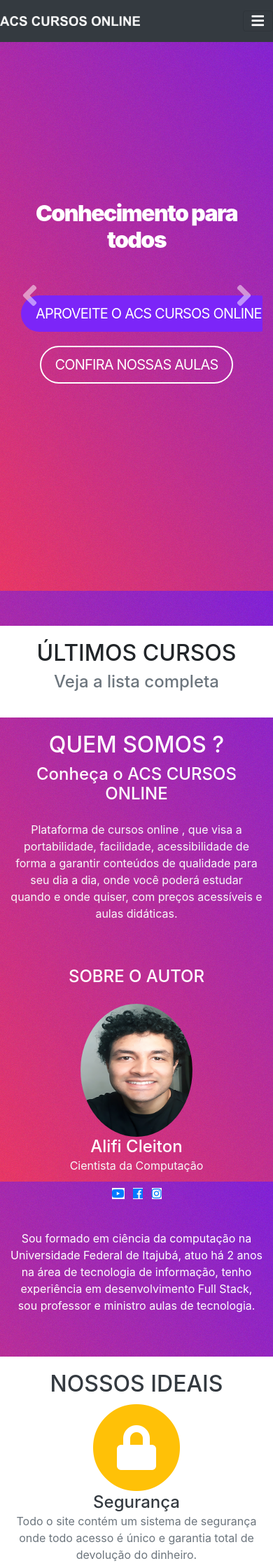
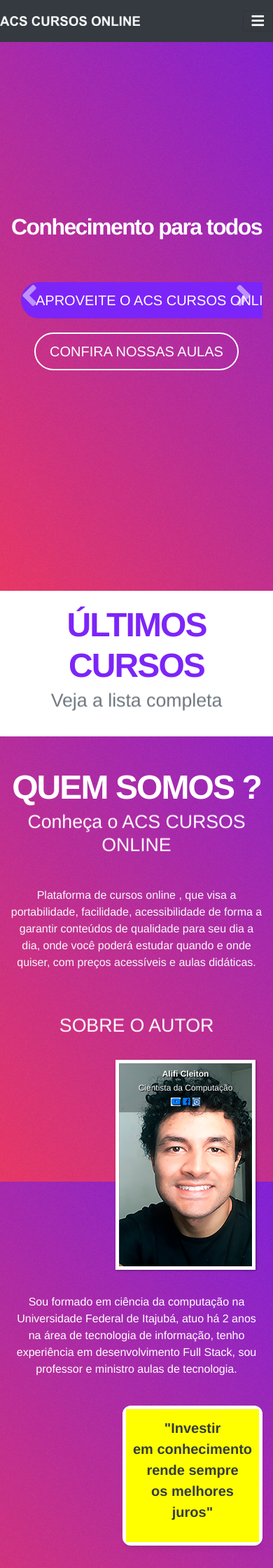
Before and after one commit to alificleiton/acs_cursos_online, a PHP site: page /ACS/ in a window 390 px wide. Shown: the top 2240 px of the page at 70% size. Run offline with PHP 8.4, Linux system fonts and the light colour scheme; data that the repository does not hold is empty; some libraries are stand-ins or nearby versions.

Commit message:
Finalizando layout no index

```diff
--- a/cabecalho.php
+++ b/cabecalho.php
@@ -41,10 +41,12 @@
            </button>
 
            <div class="collapse navbar-collapse" id="nav-principal">
-              <form class="form-inline ml-5 my-2 my-lg-0">
-                <input class="form-control ml-2 mr-sm-2" name="txtpesquisarCursos" type="search" placeholder="Pesquisar" aria-label="Pesquisar"><button class="btn btn-outline-light my-2 my-sm-0 botao-buscar" name="buttonPesquisar" type="submit">
+
+
+              <form class="form-inline ml-auto">
+                <input class="form-control mr-sm-2" type="search" placeholder="Search" aria-label="Search">
+                <button class="btn btn-outline-light my-2 my-sm-0 botao-buscar" name="buttonPesquisar" type="submit">
                 <i class="fas fa-search lupa-buscar"></i></button>
-
               </form>
               <ul class="navbar-nav ml-auto">
 
@@ -52,7 +54,7 @@
                     <a href="index.php#home" class="nav-link">HOME</a>
                   </li>
                   <li class="nav-item">
-                    <a href="index.php#servicos" class="nav-link">QUEM SOMOS</a>
+                    <a href="index.php#recursos" class="nav-link">QUEM SOMOS</a>
                   </li>
                   <li class="nav-item">
                     <a href="cursos.php" class="nav-link " >CURSOS</a>
@@ -82,7 +84,6 @@
                    <? } ?>
 
 
-                  ?>
 
 
 
--- a/css/estilo.css
+++ b/css/estilo.css
@@ -1,3 +1,4 @@
+
 
 html, body, #home{
 	height: 100%;
@@ -6,7 +7,8 @@
 body{
 	background: url(../imagens/ruido.png),
 				linear-gradient(50deg, #ff4169, #7c26f8)
-
+				fixed;
+				font-family: Helvetica, Arial, sans-serif;
 }
 
 nav.navbar-transparente{
@@ -63,18 +65,72 @@
 	background: white;
 }
 
-#servicos{
-	background: white;
-}
-
 #recursos{
 	color: white;
 }
 
-#increvase{
-	background: white;
-	color:black;
+
+#servicos .section-heading{
+	color: #7c25f8;
 }
+
+
+
+
+@import url('https://font.googleapis.com/css?family=Poppins:400,500,600,700&display=swap');
+
+#recursos .card{
+	position:relative;
+	transform-style: preserve-3d;
+	background: #3bc2ff;
+	border: 5px solid #ffffff;
+}
+
+#recursos .card .face{
+	position: absolute;
+	top: 0;
+	left: 0;
+	width: 100%;
+	height: 100%;
+	transform-style: preserve-3d;
+	display: flex;
+	justify-content: center;
+	align-items: center;
+	transition: 2s ease-in-out;
+	backface-visibility: hidden;
+	transform: perspective(500px) rotateY(0deg);
+}
+
+
+#recursos .card .face.front{
+	background-color: #ff0;
+}
+
+#recursos .card:hover .face.front{
+	transform: perspective(500px) rotateY(180deg);
+
+}
+
+#recursos .card .face.back{
+	background-color: #3bc2ff;
+	color: #fff !important;
+	transform: perspective(500px) rotateY(180deg);
+}
+
+#recursos .card:hover .face.back{
+	transform: perspective(500px) rotateY(360deg);
+
+}
+
+
+#recursos .card .face h2,h4{
+	text-transform: uppercase;
+	transform: perspective(500px) translateZ(50px);
+}
+
+
+
+
 
 .caixa{
 	padding-top:20px;
@@ -85,9 +141,44 @@
 	color: #9bf0e1;
 }
 
-#recursos h2,h4{
+#recursos h2{
 	color: white;
 }
+
+#recursos ul#album-fotos{
+	list-style: none;
+}
+
+#recursos ul#album-fotos li{
+	float:right;
+	width:200px;
+	height: 300px;
+	margin:10px;
+	border: 5px solid #ffffff;
+	background-color: #ffffff;
+	box-shadow: 1px 1px 3px rgba(0,0,0,.4);
+	-webkit-transition: all .4s ease-in;
+}
+
+#recursos ul#album-fotos li:hover{
+	-webkit-transform: scale(1.2);
+}
+
+#recursos ul#album-fotos li#foto01{
+	background: url('../imagens/eumesmo4.png') no-repeat;
+}
+
+
+
+#recursos ul#album-fotos li span p{
+	opacity: 1;
+	text-shadow: 1px 1px 1px #000000;
+	background-color: rgba(0,0,0,.3);
+	font-size: 9pt;
+	line-height: 20px;
+	padding: 5px;
+}
+
 
 .albuns{
 	padding: 10px 0;
@@ -132,14 +223,24 @@
 	margin: 0 5px;
 }
 
-#home, h1{
+h1{
 	font-weight: 900;
 	letter-spacing: -0.05em;
 	margin-bottom: 50px;
 	color: white;
 }
 
+h2{
+	font-size: 3em;
+	font-weight: 700;
+	letter-spacing: -0.04em;
+}
 
+h3{
+	font-size: 2em;
+	font-weight: 700;
+	letter-spacing: -0.04em;
+}
 
 /*extra small devices*/
 @media (max-width:575.98px){
@@ -149,6 +250,17 @@
 	.btn-custom{
 		margin: 10px 15px;
 	}
+
+	#recursos .card{
+		width: 200px;
+		height: 200px;
+	}
+
+	#recursos .card .face p{
+		font-size: 20px;
+	}
+
+
 }
 
 /*small devices*/
@@ -159,12 +271,28 @@
 	.btn-custom{
 		margin: 10px 15px;
 	}
+
+	#recursos .card{
+		width: 200px;
+		height: 200px;
+	}
+	#recursos .card .face p{
+		font-size: 20px;
+	}
 }
 
 /*medium devices*/
 @media (min-width:768px) and (max-width:991.98px){
 	h1{
 		font-size: 4em;
+	}
+	#recursos .card{
+		width: 300px;
+		height: 300px;
+	}
+
+	#recursos .card .face p{
+		font-size: 30px;
 	}
 }
 
@@ -173,6 +301,13 @@
 	h1{
 		font-size: 5em;
 	}
+	#recursos .card{
+		width: 400px;
+		height: 400px;
+	}
+	#recursos .card .face p{
+		font-size: 40px;
+	}
 }
 
 /*extra large devices*/
@@ -180,8 +315,14 @@
 	h1{
 		font-size: 6em;
 	}
+	#recursos .card{
+		width: 500px;
+		height: 500px;
+	}
+	#recursos .card .face p{
+		font-size: 50px;
+	}
 }
-
 
 .botao-buscar{
 	color: white;
--- a/index.php
+++ b/index.php
@@ -70,13 +70,13 @@
               $nome_novo = strtolower( preg_replace("[^a-zA-Z0-9-]", "-", strtr(utf8_decode(trim($nome)), utf8_decode("áàãâéêíóôõúüñçÁÀÃÂÉÊÍÓÔÕÚÜÑÇ"),"aaaaeeiooouuncAAAAEEIOOOUUNC-")) );
               $nome_sem_espaco = preg_replace('/[ -]+/' , '-' , $nome_novo);
           ?>
-          <div class="col-md-4 col-sm-6 cursos-item">
+          <div class="col-md-4 col-sm-6 cursos-item text-center">
             <a class="cursos-link" href="curso.php?curso=<?php echo $nome_sem_espaco; ?>&id=<?php echo $id; ?>">
               <img class="img-fluid" src="imagens/cursos/<?php echo $imagem; ?>" width="250" alt="">
             </a>
             <div class="cursos-caption">
-              <h4><?php echo $nome; ?></h4>
-              <p class="text-muted"><?php echo $desc_rapida; ?></p>
+              <h4 class="text-center"><?php echo $nome; ?></h4>
+              <p class="text-dark text-center"><?php echo $desc_rapida; ?></p>
             </div>
           </div>
             <? } ?><!-- FECHAMENTO WHILE-------------------------------------------------------------------------------->
@@ -87,9 +87,9 @@
 
     <!-- DEFINIÇÃO DE QUEM SOMOS  INSERÇÃO DA IMAGEM QUE SOME QUANDO FICA MOBILE ------------------------------------ -->
     <section id="recursos" class="caixa">
-      <div class="container teste">
+      <div class="container">
         <div class="row">
-          <div class="col-lg-12 text-center">
+          <div class="col-lg-12 text-center py-4">
             <h2 class="section-heading text-uppercase"> QUEM SOMOS ?</h2>
             <h4 class="section-subheading"> Conheça o ACS CURSOS ONLINE</h4>
           </div>
@@ -100,7 +100,7 @@
             <h4 class="text-uppercase py-4"> Sobre o autor</h4>
             <div class="row ">
                 <div class="col-md-4 text-center ">
-                  <img class="mx-auto rounded-circle " width="160" height="190" src="imagens/eumesmo3.png" alt="">
+                  <!--<img class="mx-auto myself " width="160" height="190" src="imagens/eumesmo3.png" alt="">
                   <h4> Alifi Cleiton</h4>
                   <p class="text-light text-center">Cientista da Computação</p>
                   <ul class="list-inline social-buttons">
@@ -118,16 +118,46 @@
                       <a href="#">
                         <i class="fab fa-instagram bg-light"></i>
                       </a>
-                    </li>
+                    </li>-->
+                    <ul id="album-fotos">
+                      <li id="foto01">
+                        <span>
+                          <p><b>Alifi Cleiton</b></br>
+                          Cientista da Computação</br>
+                          <a href="#">
+                            <i class="fab fa-youtube bg-light"></i>
+                          </a>
+                          <a href="#">
+                            <i class="fab fa-facebook"></i>
+                          </a>
+                          <a href="#">
+                            <i class="fab fa-instagram bg-light"></i>
+                          </a>
+
+                          </p>
+                        </span>
+                      </li>
+                    </ul>
 
                 </div>
-                <div class="col-md-8 py-4">
-                  <p>Sou formado em ciência da computação na Universidade Federal de Itajubá, atuo há 2 anos na área de tecnologia de informação, tenho experiência em desenvolvimento Full Stack, sou professor e ministro aulas de tecnologia.</p>
+                <div class="col-md-8 py-4 ">
+                  <p >Sou formado em ciência da computação na Universidade Federal de Itajubá, atuo há 2 anos na área de tecnologia de informação, tenho experiência em desenvolvimento Full Stack, sou professor e ministro aulas de tecnologia.</p>
                 </div>
             </div>
           </div>
-          <div class="col-md-6">
-            <img  class="d-none d-md-block" src="imagens/cidadecircular5.png" width="600" alt="">
+          <div class="col-md-6 ">
+
+            <div class="card ml-auto">
+              <div class="face front text-center">
+                <p class="text-dark"><b>"Investir</br> em conhecimento</br> rende sempre</br>  os melhores </br> juros"</b></p>
+              </div>
+              <div class ="face back text-center">
+
+                <p ><b>"Conhecimento</br> gera conhecimento"</br></b> </p>
+                <!--<img  class="d-none d-md-block " src="imagens/cidadecircular2.png" width="600" alt="">-->
+              </div>
+            </div>
+
           </div>
         </div>
       </div>
```
Also changed, not shown: imagens/categorias/71 - gestao de pagamentos.jpg (added), imagens/eumesmo4.png (added), imagens/logo.png (added).
